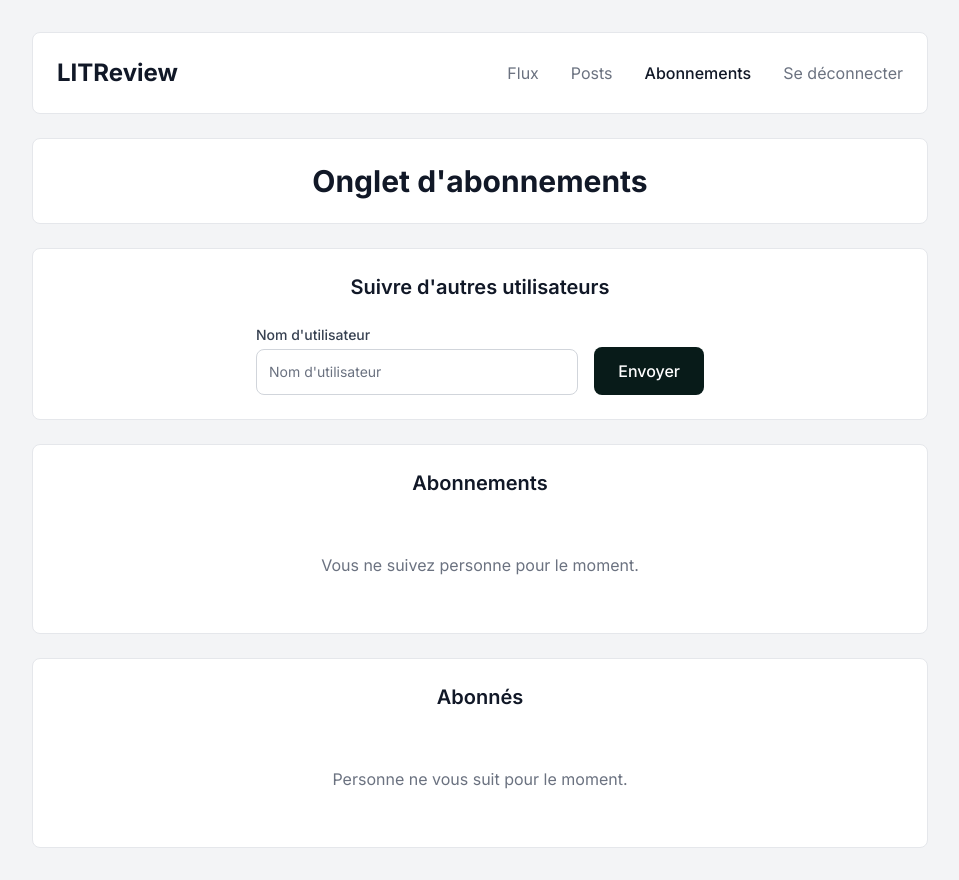
After one commit to charlesdzadu/p9-oc-python, a Django app: page /auth/subscriptions/ in a window 1280 px wide. The commit adds this page. Shown: the whole page, without its empty margins (160-1119 px from the left). Run offline with Django 5.2, Linux system fonts and the light colour scheme; the visitor is signed in with stand-in values (Sample User, id 1); data comes from the database, SQL or seed files in the repository; some libraries are stand-ins or nearby versions.

Commit message:
Add follow/unfollow functionality and subscriptions management
Introduced FollowUserForm for user following functionality, including validation to prevent self-following. Implemented subscriptions view to manage following and followers, with appropriate messaging for user actions. Updated URL routing to include subscriptions and unfollow paths. Enhanced header template for navigation to subscriptions page.

```diff
--- a/books_review/authentication/forms.py
+++ b/books_review/authentication/forms.py
@@ -66,3 +66,35 @@ class SignUpForm(UserCreationForm):
         # Remove help text
         for field_name in self.fields:
             self.fields[field_name].help_text = None
+
+
+class FollowUserForm(forms.Form):
+    """Form to follow a user by username"""
+    username = forms.CharField(
+        max_length=150,
+        widget=forms.TextInput(attrs={
+            'class': 'form-input',
+            'placeholder': 'Nom d\'utilisateur',
+            'required': True
+        })
+    )
+
+    def __init__(self, *args, **kwargs):
+        self.current_user = kwargs.pop('current_user', None)
+        super().__init__(*args, **kwargs)
+
+    def clean_username(self):
+        username = self.cleaned_data.get('username')
+
+        if not username:
+            return username
+
+        try:
+            user = User.objects.get(username=username)
+        except User.DoesNotExist:
+            raise forms.ValidationError('Cet utilisateur n\'existe pas.')
+
+        if user == self.current_user:
+            raise forms.ValidationError('Vous ne pouvez pas vous suivre vous-même.')
+
+        return username
--- a/books_review/authentication/templates/header.html
+++ b/books_review/authentication/templates/header.html
@@ -11,7 +11,10 @@
                class="{% if request.resolver_match.view_name == 'authentication:dashboard' %}text-gray-900 font-medium{% else %}text-gray-500 hover:text-gray-700 transition-colors{% endif %}">
                 Posts
             </a>
-            <span class="text-gray-500">Abonnements</span>
+            <a href="{% url 'authentication:subscriptions' %}"
+               class="{% if request.resolver_match.view_name == 'authentication:subscriptions' %}text-gray-900 font-medium{% else %}text-gray-500 hover:text-gray-700 transition-colors{% endif %}">
+                Abonnements
+            </a>
             <a href="{% url 'authentication:logout' %}"
                class="text-gray-500 hover:text-gray-700 transition-colors">
                 Se déconnecter
--- /dev/null
+++ b/books_review/authentication/templates/subscriptions.html
@@ -0,0 +1,98 @@
+{% extends 'base.html' %}
+
+{% block title %}Abonnements - LITReview{% endblock %}
+
+{% block content %}
+<div class="w-full max-w-4xl mx-auto space-y-6">
+    <!-- Header -->
+    {% include 'header.html' %}
+
+    <!-- Page Title -->
+    <div class="bg-white rounded-lg border border-gray-200 p-6">
+        <h1 class="text-3xl font-bold text-gray-900 text-center">Onglet d'abonnements</h1>
+    </div>
+
+    <!-- Follow Users Section -->
+    <div class="bg-white rounded-lg border border-gray-200 p-6">
+        <h2 class="text-xl font-semibold text-gray-900 mb-6 text-center">Suivre d'autres utilisateurs</h2>
+        <form method="post" class="max-w-md mx-auto">
+            {% csrf_token %}
+            <div class="flex items-end gap-4">
+                <div class="flex-1">
+                    <label for="{{ follow_form.username.id_for_label }}" class="block text-sm font-medium text-gray-700 mb-1">
+                        Nom d'utilisateur
+                    </label>
+                    <div class="relative">
+                        <input
+                            type="text"
+                            name="{{ follow_form.username.name }}"
+                            id="{{ follow_form.username.id_for_label }}"
+                            class="appearance-none relative block w-full px-3 py-3 border {% if follow_form.username.errors %}border-red-300{% else %}border-gray-300{% endif %} placeholder-gray-500 text-gray-900 rounded-lg focus:outline-none focus:ring-2 focus:ring-primary-500 focus:border-primary-500 sm:text-sm transition-all duration-200"
+                            placeholder="Nom d'utilisateur"
+                            value="{{ follow_form.username.value|default:'' }}"
+                            required
+                        >
+                        {% if follow_form.username.errors %}
+                            <div class="absolute inset-y-0 right-0 pr-3 flex items-center pointer-events-none">
+                                <svg class="h-5 w-5 text-red-500" viewBox="0 0 20 20" fill="currentColor">
+                                    <path fill-rule="evenodd" d="M18 10a8 8 0 11-16 0 8 8 0 0116 0zm-7 4a1 1 0 11-2 0 1 1 0 012 0zm-1-9a1 1 0 00-1 1v4a1 1 0 102 0V6a1 1 0 00-1-1z" clip-rule="evenodd" />
+                                </svg>
+                            </div>
+                        {% endif %}
+                    </div>
+                    {% if follow_form.username.errors %}
+                        <div class="mt-1">
+                            {% for error in follow_form.username.errors %}
+                                <p class="text-sm text-red-600">{{ error }}</p>
+                            {% endfor %}
+                        </div>
+                    {% endif %}
+                </div>
+                <button type="submit"
+                        class="px-6 py-3 bg-primary-900 text-white rounded-lg hover:bg-primary-800 transition-colors font-medium">
+                    Envoyer
+                </button>
+            </div>
+        </form>
+    </div>
+
+    <!-- Following Section -->
+    <div class="bg-white rounded-lg border border-gray-200 p-6">
+        <h2 class="text-xl font-semibold text-gray-900 mb-6 text-center">Abonnements</h2>
+        {% if following_users %}
+            <div class="space-y-3">
+                {% for user in following_users %}
+                    <div class="flex items-center justify-between p-4 border border-gray-200 rounded-lg">
+                        <span class="font-medium text-gray-900">{{ user.username }}</span>
+                        <form method="post" action="{% url 'authentication:unfollow' user.username %}" class="inline">
+                            {% csrf_token %}
+                            <button type="submit"
+                                    class="px-4 py-2 bg-gray-100 text-gray-700 rounded-lg hover:bg-gray-200 transition-colors border border-gray-300">
+                                Désabonner
+                            </button>
+                        </form>
+                    </div>
+                {% endfor %}
+            </div>
+        {% else %}
+            <p class="text-center text-gray-500 py-8">Vous ne suivez personne pour le moment.</p>
+        {% endif %}
+    </div>
+
+    <!-- Followers Section -->
+    <div class="bg-white rounded-lg border border-gray-200 p-6">
+        <h2 class="text-xl font-semibold text-gray-900 mb-6 text-center">Abonnés</h2>
+        {% if followers %}
+            <div class="space-y-3">
+                {% for follower in followers %}
+                    <div class="p-4 border border-gray-200 rounded-lg">
+                        <span class="font-medium text-gray-900">{{ follower.username }}</span>
+                    </div>
+                {% endfor %}
+            </div>
+        {% else %}
+            <p class="text-center text-gray-500 py-8">Personne ne vous suit pour le moment.</p>
+        {% endif %}
+    </div>
+</div>
+{% endblock %}
--- a/books_review/authentication/urls.py
+++ b/books_review/authentication/urls.py
@@ -9,4 +9,6 @@ urlpatterns = [
     path('login/', views.login_view, name='login'),
     path('logout/', views.logout_view, name='logout'),
     path('dashboard/', views.dashboard, name='dashboard'),
+    path('subscriptions/', views.subscriptions, name='subscriptions'),
+    path('unfollow/<str:username>/', views.unfollow_user, name='unfollow'),
 ]
--- a/books_review/authentication/views.py
+++ b/books_review/authentication/views.py
@@ -1,9 +1,11 @@
-from django.shortcuts import render, redirect
+from django.shortcuts import render, redirect, get_object_or_404
 from django.contrib.auth import login, logout, authenticate
 from django.contrib.auth.decorators import login_required
 from django.contrib import messages
-from .forms import LoginForm, SignUpForm
-from reviews.models import Ticket, Review
+from django.http import JsonResponse
+from .forms import LoginForm, SignUpForm, FollowUserForm
+from .models import User
+from reviews.models import Ticket, Review, UserFollows
 
 
 @login_required
@@ -88,3 +90,64 @@ def dashboard(request):
     user_posts.sort(key=lambda x: x['time_created'], reverse=True)
 
     return render(request, 'dashboard.html', {'user_posts': user_posts})
+
+
+@login_required
+def subscriptions(request):
+    """Subscriptions page - following and followers management"""
+    follow_form = FollowUserForm(current_user=request.user)
+
+    if request.method == 'POST':
+        follow_form = FollowUserForm(request.POST, current_user=request.user)
+        if follow_form.is_valid():
+            username = follow_form.cleaned_data['username']
+            try:
+                user_to_follow = User.objects.get(username=username)
+                following, created = UserFollows.objects.get_or_create(
+                    user=request.user,
+                    followed_user=user_to_follow
+                )
+                if created:
+                    messages.success(request, f'Vous suivez maintenant {user_to_follow.username}!')
+                else:
+                    messages.info(request, f'Vous suivez déjà {user_to_follow.username}.')
+            except User.DoesNotExist:
+                messages.error(request, 'Utilisateur introuvable.')
+
+            return redirect('authentication:subscriptions')
+
+    # Get users the current user is following
+    following_users = User.objects.filter(
+        followed_by__user=request.user
+    ).order_by('username')
+
+    # Get users who follow the current user
+    followers = User.objects.filter(
+        following__followed_user=request.user
+    ).order_by('username')
+
+    context = {
+        'follow_form': follow_form,
+        'following_users': following_users,
+        'followers': followers,
+    }
+
+    return render(request, 'subscriptions.html', context)
+
+
+@login_required
+def unfollow_user(request, username):
+    """Unfollow a user"""
+    if request.method == 'POST':
+        user_to_unfollow = get_object_or_404(User, username=username)
+        try:
+            following = UserFollows.objects.get(
+                user=request.user,
+                followed_user=user_to_unfollow
+            )
+            following.delete()
+            messages.success(request, f'Vous ne suivez plus {user_to_unfollow.username}.')
+        except UserFollows.DoesNotExist:
+            messages.error(request, 'Vous ne suivez pas cet utilisateur.')
+
+    return redirect('authentication:subscriptions')
```
